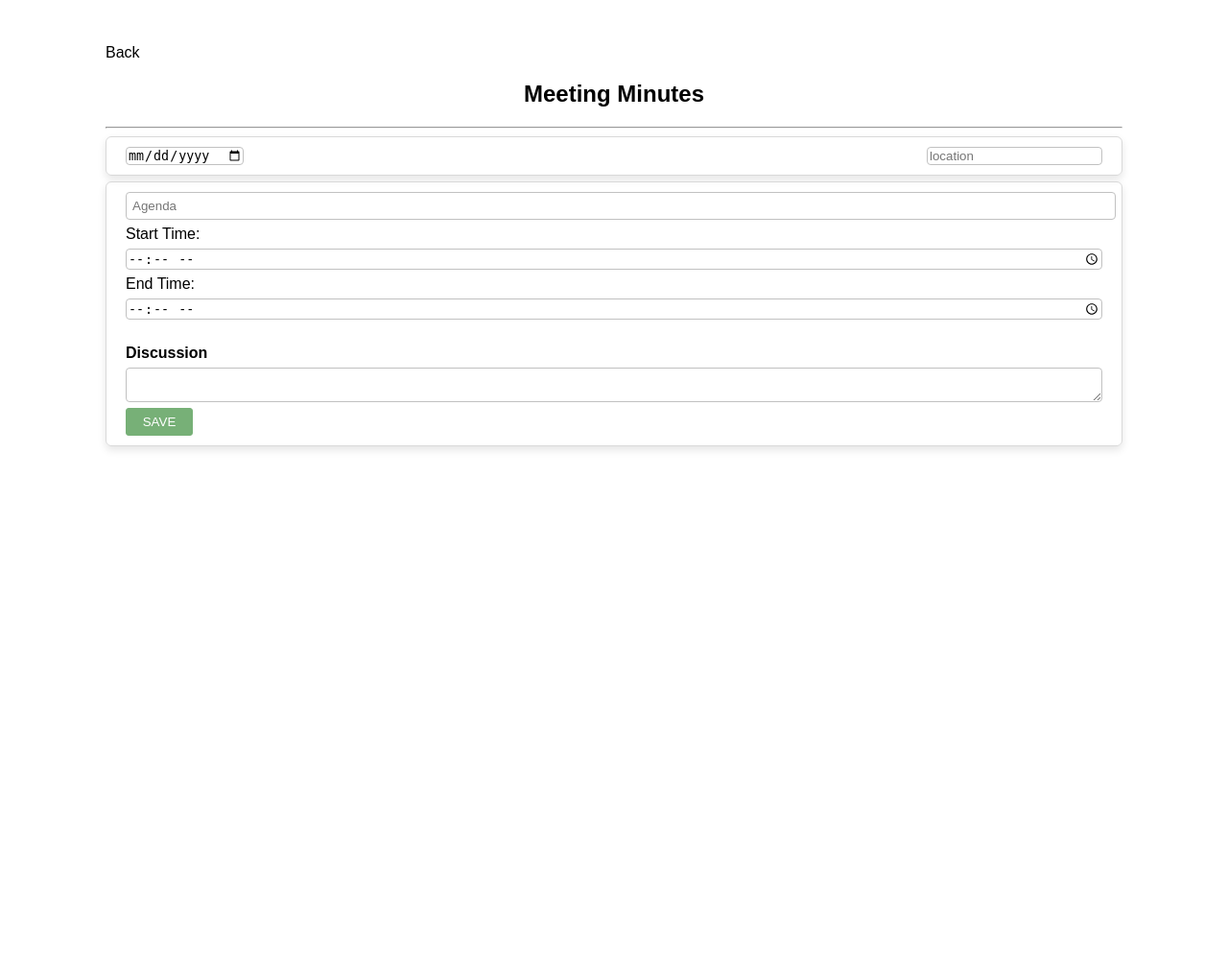
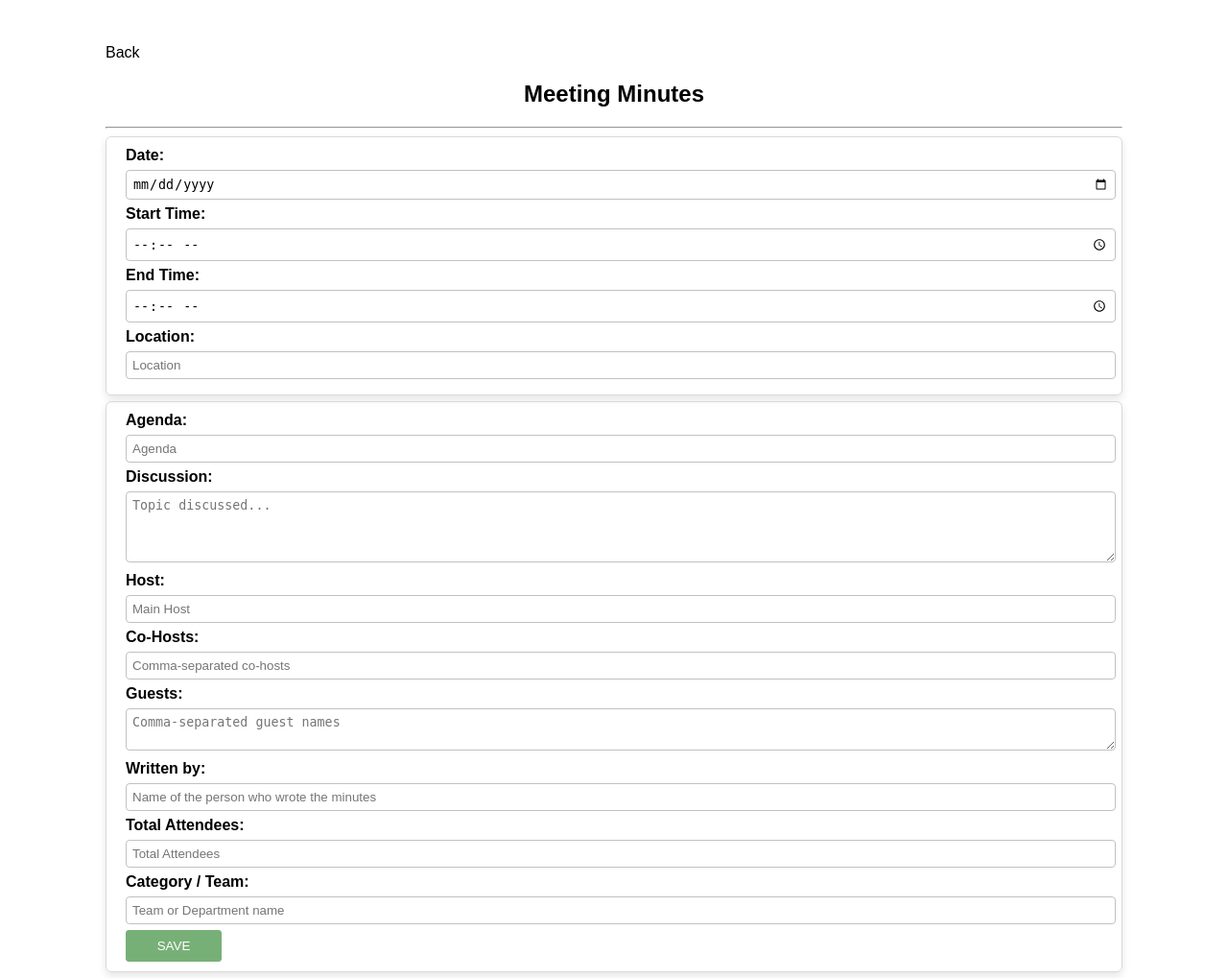
Before and after one commit to MRSHAKILS/meeting_minutes, a Django app: template core/templates/minutes.html in a window 1280 px wide. Shown: the whole page at 96% size. Before the commit the page ends 469 px from the top, so only its background shows below. Run offline with Django 3.2, Linux system fonts and the light colour scheme; the template is opened without the code that fills it, so the values that code supplies are empty.

Commit message:
final update

```diff
--- a/core/models.py
+++ b/core/models.py
@@ -11,6 +11,12 @@ class MeetingMinutes(models.Model):
     start_time = models.TimeField(null=True, blank=True)
     end_time = models.TimeField(null=True, blank=True)
 
+    hosts = models.CharField(max_length=255, blank=True, null=True)
+    co_hosts = models.CharField(max_length=255, blank=True, null=True)
+    guests = models.TextField(blank=True, null=True)
+    written_by = models.CharField(max_length=100, blank=True, null=True)
+    total_attendees = models.PositiveIntegerField(blank=True, null=True)
+    category = models.CharField(max_length=100, blank=True, null=True)
     class Meta:
         verbose_name= 'MeetingMinutes'
 
--- a/core/templates/homepage.html
+++ b/core/templates/homepage.html
@@ -52,7 +52,7 @@
 
   <a href="{% url 'core:minutes' %}" class="add-button">+ Add Meeting</a>
 
-  <p>Total entries: {{ all_meeting_minutes|length }}</p>
+
 
   {% for meeting_minutes in all_meeting_minutes %}
   <div class="box">
@@ -66,6 +66,8 @@
 
           <!-- Delete Button -->
           <form method="POST" action="{% url 'core:delete_minutes' meeting_minutes.pk %}" style="display:inline;">
+          <a href="{% url 'core:minutes_detail' meeting_minutes.pk %}" class="details-button">Details</a>
+
               {% csrf_token %}
               <button type="submit" style="background: red; color: white; border: none; padding: 6px 12px; border-radius: 4px;">Delete</button>
           </form>
--- a/core/templates/minutes.html
+++ b/core/templates/minutes.html
@@ -11,7 +11,15 @@
       font-family: sans-serif;
       max-width: 1060px;
       margin: auto;
+      margin-top: 46px;
     }
+
+    .error {
+            color: red;
+            font-weight: bold;
+            margin-bottom: 10px;
+        }
+
     .box {
       margin: auto;
       padding: 10px 20px;
@@ -19,27 +27,33 @@
       border-radius: 6px;
       margin: 6px 0px;
       box-shadow: 0 4px 8px rgba(0, 0, 0, 0.1);
-      display: flex;
-      justify-content: space-between;
     }
     .input_style {
       text-decoration: none;
       border: 1px solid rgb(193, 193, 193);
       border-radius: 4px;
+      padding: 6px;
+      margin: 6px 0;
+      width: 100%;
     }
     .submit_btn {
       text-decoration: none;
       background: #77b077;
       border: 1px solid #77b077;
       color: white;
-      width: 70px;
+      width: 100px;
       border-radius: 3px;
-      padding: 6px 16px;
+      padding: 8px 16px;
       transition: all 0.3s ease-in-out;
+      cursor: pointer;
     }
     .submit_btn:hover {
       color: #77b077;
       background-color: white;
+    }
+    label {
+      font-weight: bold;
+      margin-top: 10px;
     }
   </style>
   <body style="margin-top: 46px">
@@ -66,34 +80,46 @@
     <form method="POST">
     {% csrf_token %}
     <div class="box">
-        <input class="input_style" type="date" name="date" id="" />
-        <input
-          class="input_style"
-          type="text"
-          name="location"
-          id=""
-          placeholder="location"
-        />
-      </div>
-      <div class="box" style="display: flex; flex-direction: column; gap: 6px">
-        <input
-          class="input_style"
-          style="width: 100%; padding: 6px"
-          type="text"
-          name="agenda"
-          id=""
-          placeholder="Agenda"
-        />
-        <label for="start_time">Start Time:</label>
+      <label>Date:</label>
+      <input class="input_style" type="date" name="date" required />
+
+      <label>Start Time:</label>
       <input class="input_style" type="time" name="start_time" required />
 
-        <label for="end_time">End Time:</label>
+      <label>End Time:</label>
       <input class="input_style" type="time" name="end_time" required />
-        <h4 style="margin: 20px 0 0 0px">Discussion</h4>
-        <textarea name="discussion" id="" class="input_style"></textarea>
-        <button type="submit" name="minutes_form" class="submit_btn">
-          SAVE
-        </button>
+
+      <label>Location:</label>
+      <input class="input_style" type="text" name="location" placeholder="Location" required />
+    </div>
+
+    <div class="box">
+      <label>Agenda:</label>
+      <input class="input_style" type="text" name="agenda" placeholder="Agenda" required />
+
+      <label>Discussion:</label>
+      <textarea name="discussion" class="input_style" rows="4" placeholder="Topic discussed..."></textarea>
+
+      <label>Host:</label>
+      <input class="input_style" type="text" name="hosts" placeholder="Main Host" />
+
+      <label>Co-Hosts:</label>
+      <input class="input_style" type="text" name="co_hosts" placeholder="Comma-separated co-hosts" />
+
+      <label>Guests:</label>
+      <textarea name="guests" class="input_style" rows="2" placeholder="Comma-separated guest names"></textarea>
+
+      <label>Written by:</label>
+      <input class="input_style" type="text" name="written_by" placeholder="Name of the person who wrote the minutes" />
+
+      <label>Total Attendees:</label>
+      <input class="input_style" type="number" name="total_attendees" min="0" placeholder="Total Attendees" />
+
+      <label>Category / Team:</label>
+      <input class="input_style" type="text" name="category" placeholder="Team or Department name" />
+
+      <br />
+      <button type="submit" class="submit_btn">SAVE</button>
     </div>
   </form>
   </body>
--- a/core/urls.py
+++ b/core/urls.py
@@ -12,4 +12,5 @@ urlpatterns = [
     path('minutes/<int:pk>/delete/', views.delete_minutes, name='delete_minutes'),
 
     path('edit/<int:pk>/', views.edit_minutes, name='edit_minutes'),
+    path("minutes/<int:pk>/", views.minutes_detail, name="minutes_detail"),
 ]
```
Also changed, not shown: core/templates/edit_minutes.html (+23 -32 lines), core/templates/minutes_detail.html (added, +84 -0 lines), core/views.py (+33 -4 lines), core/migrations/0003_meetingminutes_category_meetingminutes_co_hosts_and_more.py (added). Lines whose indentation alone changed are shown as unchanged.
